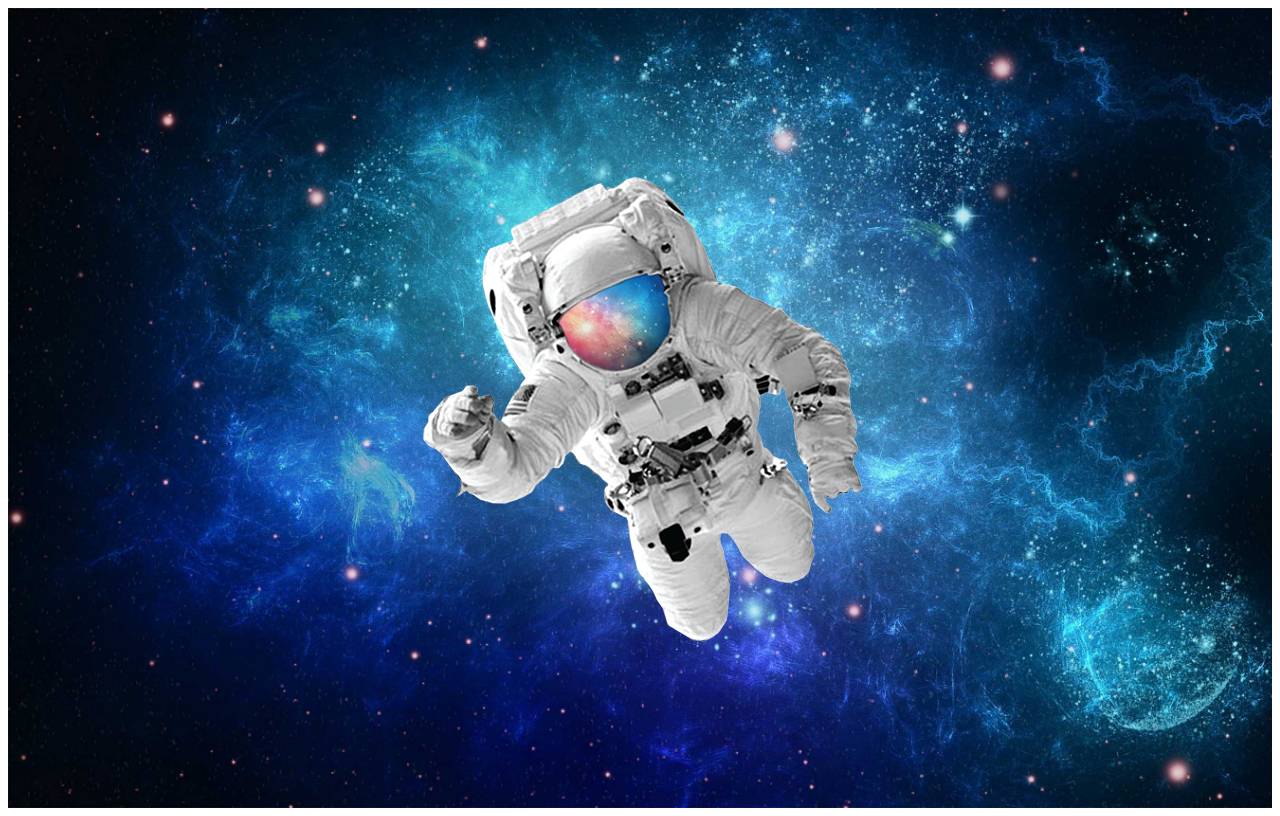
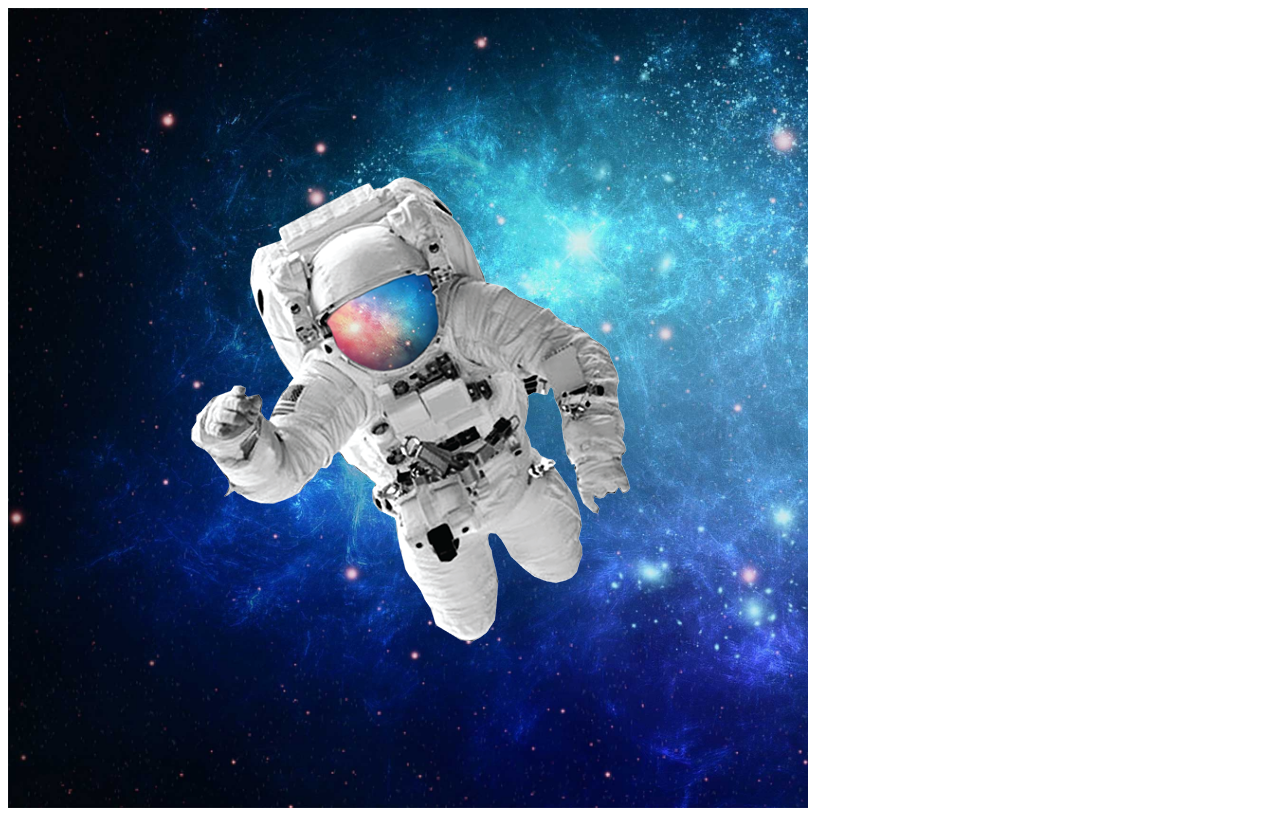
Before and after one commit to NicollyBispo/html-css, a plain HTML site: page desafios/d011/astronauta.html in a window 1280 px wide. Drawn offline with Linux system fonts and the light colour scheme.

Commit message:
Update astronauta.html

```diff
--- a/desafios/d011/astronauta.html
+++ b/desafios/d011/astronauta.html
@@ -6,8 +6,8 @@
     <title>Astronauta</title>
     <style>
         #container{
-            height: 100vh;
-            width: 100%;
+            width: 100vh;
+            width: 100vh;
             background-size: cover;
             background-attachment: fixed;
             background-image: url("imagens/espaco.jpg");
```
